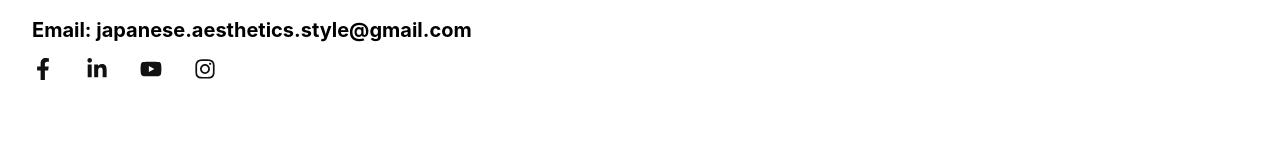
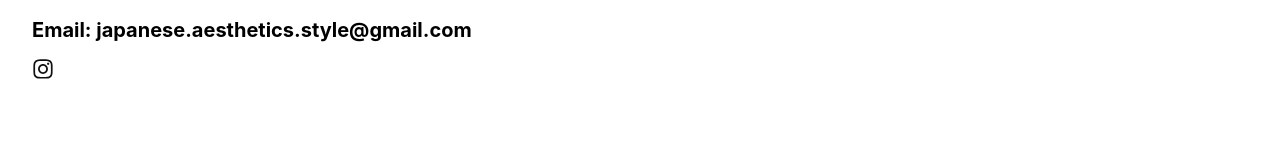
Before and after one commit to yuto0121/japanese-aesthetics, a Next.js app: page /contact in a window 1280 px wide. Shown: the part 968-1116 px from the top of the page. Built offline with nearby package versions, Linux system fonts and the light colour scheme.

Commit message:
adjust firstview size

```diff
--- a/pages/contact.tsx
+++ b/pages/contact.tsx
@@ -4,10 +4,7 @@ import Typewriter from 'typewriter-effect';
 import ContactForm from '../components/ContactForm';
 
 import {
-    FaFacebookF,
-    FaInstagram,
-    FaLinkedinIn,
-    FaYoutube,
+    FaInstagram
 } from 'react-icons/fa';
 
 import styles from '../styles/Contact.module.css';
@@ -49,15 +46,6 @@ export default function Contact() {
 
                             {/* SNS リンク */}
                             <div className={styles.social}>
-                                <a href="#" aria-label="Facebook">
-                                    <FaFacebookF />
-                                </a>
-                                <a href="#" aria-label="LinkedIn">
-                                    <FaLinkedinIn />
-                                </a>
-                                <a href="#" aria-label="YouTube">
-                                    <FaYoutube />
-                                </a>
                                 <a href="#" aria-label="Instagram">
                                     <FaInstagram />
                                 </a>
```
Also changed, not shown: content/theEssenceOfJapan/iki.md (+7 -7 lines).
